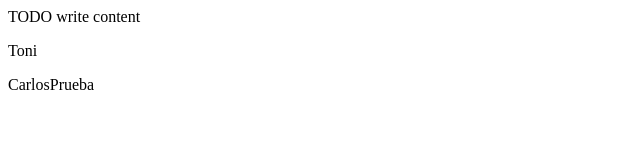
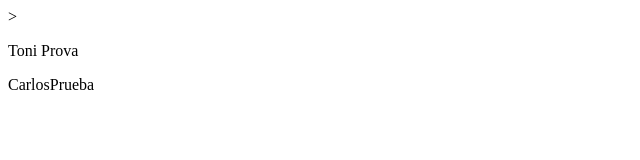
Before and after one commit to DRHAKUL/starWars, a plain HTML site: page public_html/index.html in a window 1280 px wide. Shown: the whole page, without its empty margins (0-640 px from the left). Drawn offline with Linux system fonts and the light colour scheme.

Commit message:
Merge origin/master
Conflicts:
	nbproject/project.properties
	nbproject/project.xml
	public_html/index.html

```diff
--- a/public_html/index.html
+++ b/public_html/index.html
@@ -11,8 +11,8 @@ and open the template in the editor.
         <meta name="viewport" content="width=device-width, initial-scale=1.0">
     </head>
     <body>
-        <div>TODO write content</div>
-        <p>Toni</p>
+      ></div>
+        <p>Toni Prova</p>
         <p>CarlosPrueba</p>
     </body>
 </html>
```
